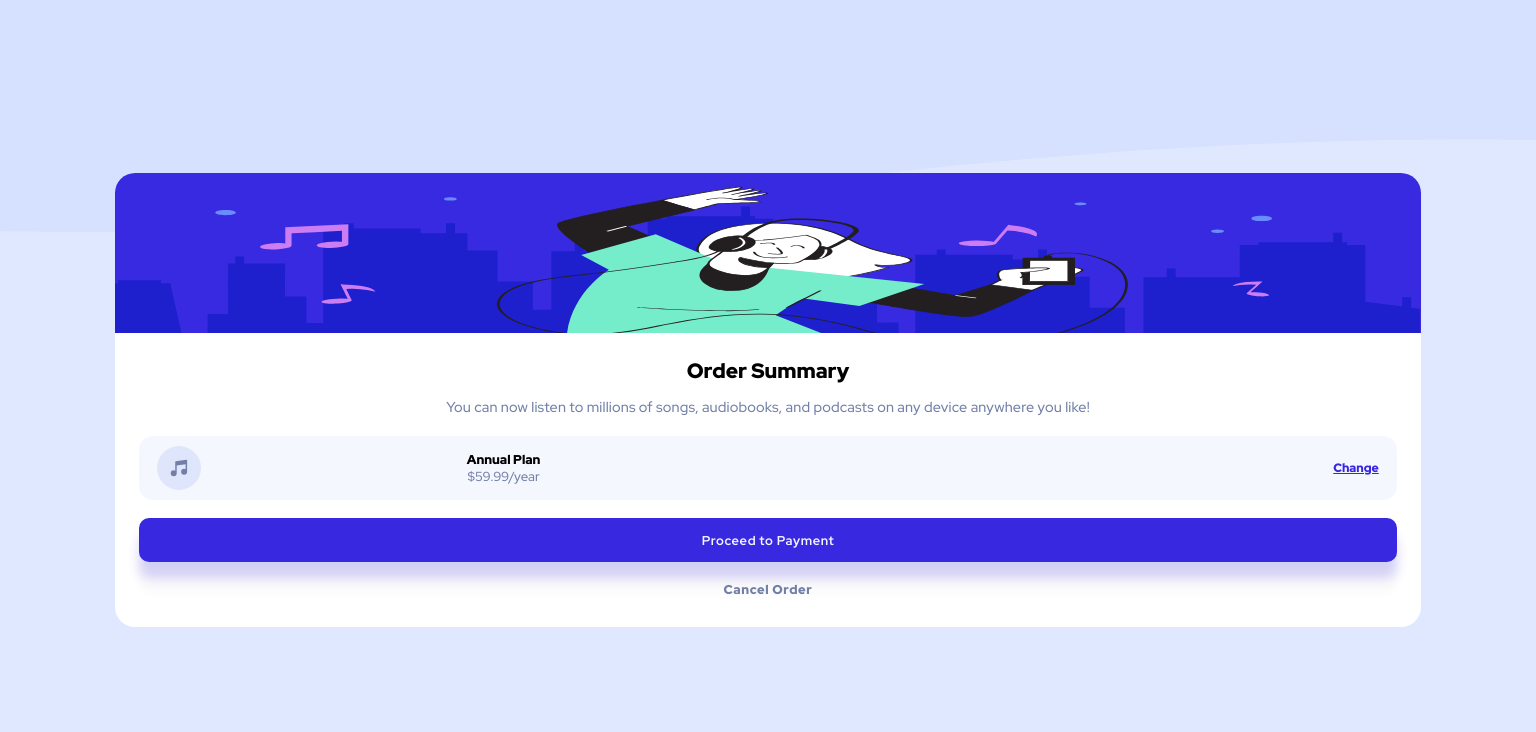
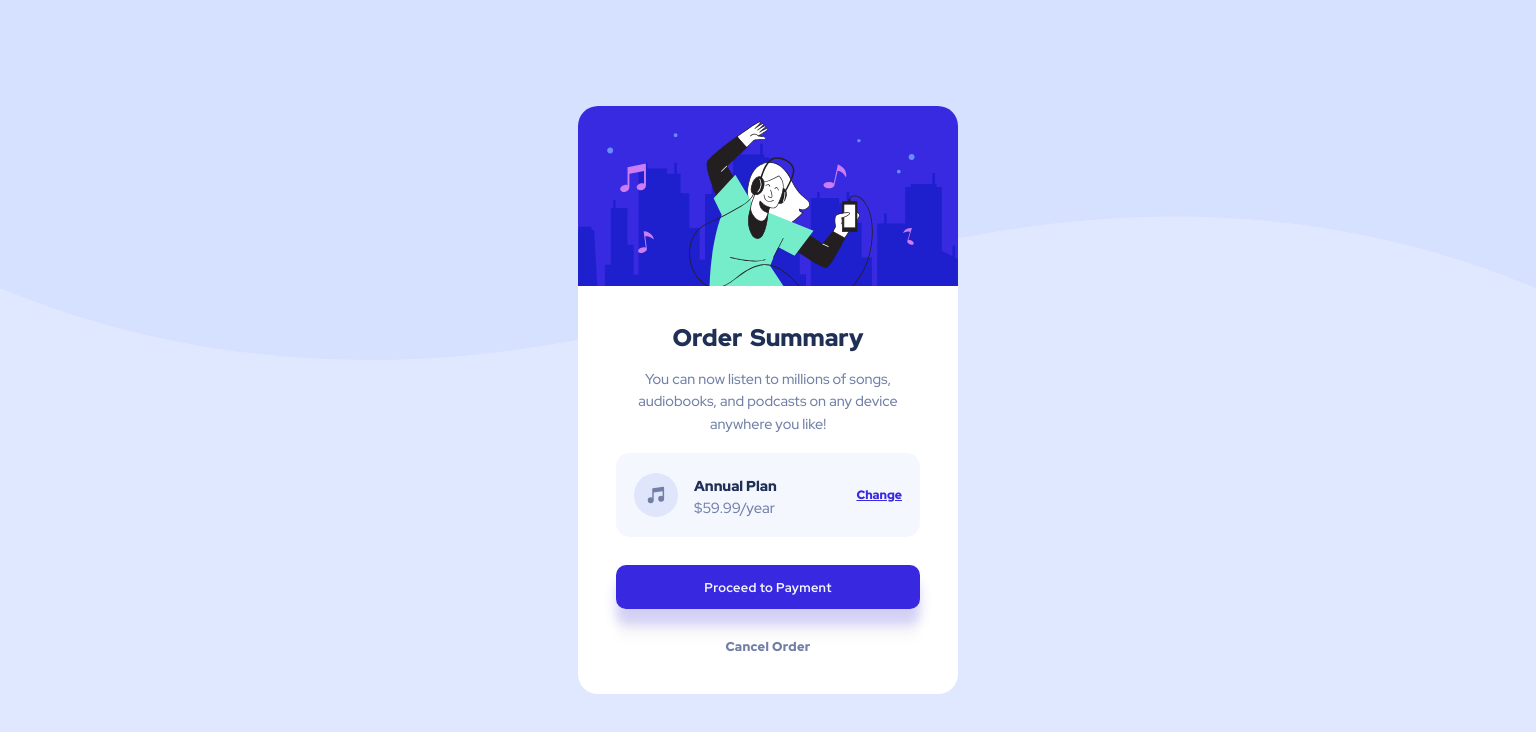
Before and after one commit to JonhaDev/order-summary-component, a plain HTML site: page index.html in a window 1536 px wide. Drawn offline with Linux system fonts and the light colour scheme.

Commit message:
desktop view completed

```diff
--- a/main.css
+++ b/main.css
@@ -25,6 +25,7 @@ body {
 
 .card {
   width: 85%;
+  height: auto;
   border-radius: 20px;
   overflow: hidden;
   place-self: center;
@@ -50,6 +51,7 @@ body {
   padding: 24px 0 12px;
   font-size: 1.3rem;
   font-weight: 900;
+  color: var(--dark-blue);
 }
 
 .card__description {
@@ -87,6 +89,7 @@ body {
   align-self: end;
   font-size: .8rem;
   font-weight: 900;
+  color: var(--dark-blue);
 }
 
 .change-plan__price {
@@ -94,7 +97,6 @@ body {
   grid-row: 2/3;
   font-size: .82rem;
   color: var(--desaturated-blue);
-
 }
 
 .change-plan__button {
@@ -132,3 +134,57 @@ body {
   background-color: transparent;
   color:var(--desaturated-blue)
 }
+
+@media (min-width:1440px) {
+  body {
+    background-image: url(/images/pattern-background-desktop.svg);
+    background-size: 100% 45%;
+  }
+
+  .card {
+    width: 380px;
+  }
+
+  .card__body {
+    padding: 0 38px 38px;
+  }
+
+  .card__hero {
+    height: 180px;
+  }
+
+  .card__title-container .card__title {
+    padding: 28px 0 6px;
+    font-size: 1.5rem;
+    line-height: 3rem;
+    word-spacing: 0.2rem;
+  }
+
+  .card__description {
+    letter-spacing: 0;
+  }
+
+  .card__change-plan {
+    padding: 20px 18px;
+    column-gap: 16px;
+  }
+
+  .change-plan__plan {
+    place-self: end start;
+    font-size: .9rem;
+  }
+
+  .change-plan__price {
+    place-self: end start;
+    font-size: .92rem;
+  }
+
+  .card__button {
+    font-size: .8rem;
+    letter-spacing: .3px;
+  }
+
+  .card__button--primary {
+    margin: 28px 0 26px;
+  }
+}
```
